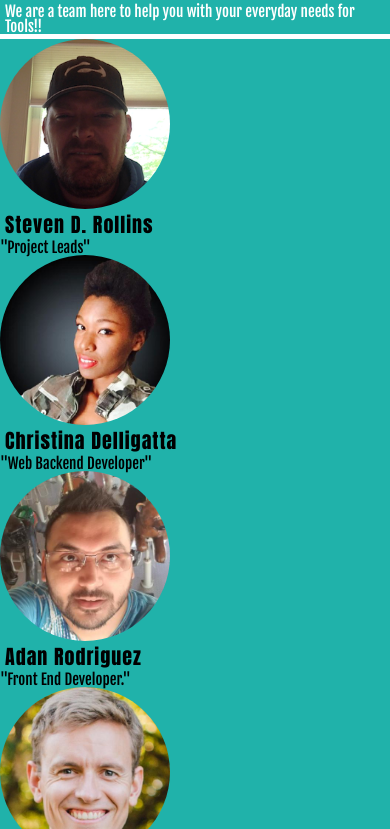
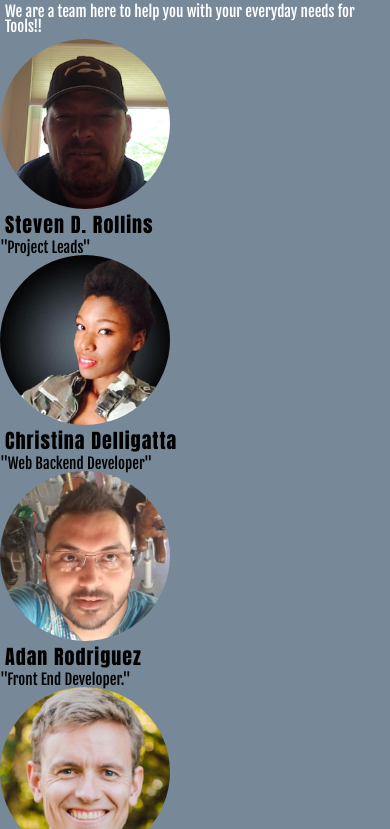
Before and after one commit to Build-Week-Use-My-Tools/UI-Gul-Hossain, a plain HTML site: page about.html in a window 390 px wide. Shown: the part 269-1098 px from the top of the page. Drawn offline with Linux system fonts and the light colour scheme.

Commit message:
html and css changes

```diff
--- a/css/index.css
+++ b/css/index.css
@@ -238,7 +238,7 @@ padding: 20px;
 
 @media(max-width: 500px) {
   .container {
-	background:lightseagreen;
+	background:lightslategray;
 	margin:0 !important;
   }
 
@@ -269,10 +269,13 @@ padding: 20px;
 	display: flex;
 	flex-direction: column;
 }
+ .Picture{
+	background-color: lightslategrey;
+}
 .Picture{
 	display: flex;
 	flex-direction: column;
 	flex-wrap: wrap;
-	background-color: lightseagreen;
+
 }
 }
```
Also changed, not shown: about.html (+2 -1 lines), 2 other files.
